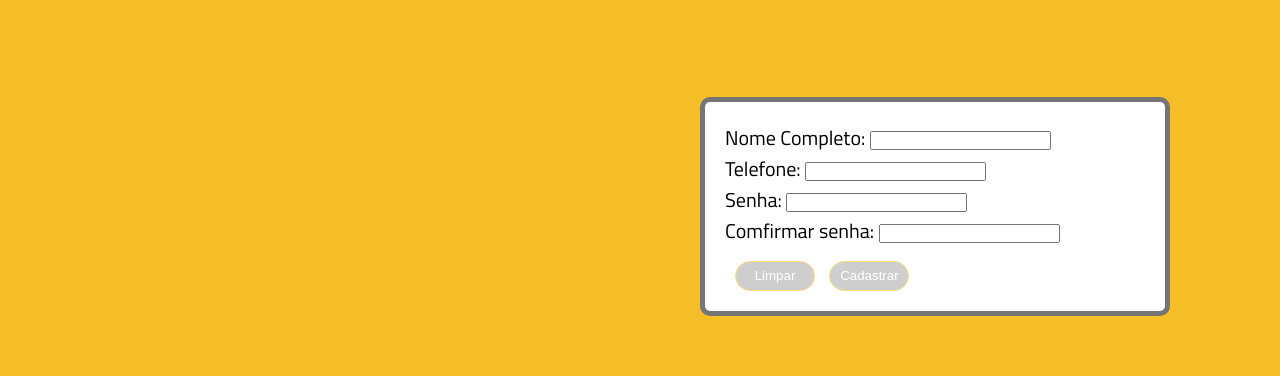
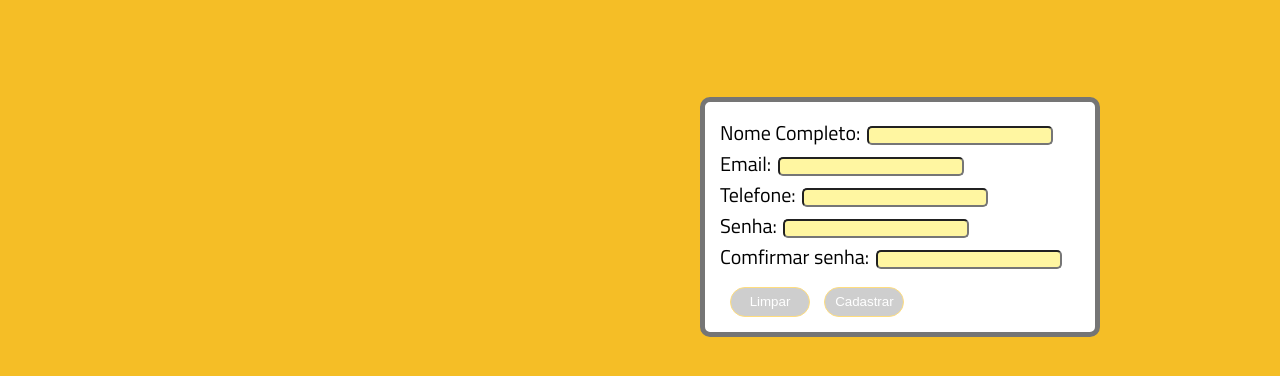
Before and after one commit to NicolasAlvSouza/Projeto-Senac, a plain HTML site: page cadastro.html in a window 1280 px wide. Shown: the part 86-462 px from the top of the page. Drawn offline with Linux system fonts and the light colour scheme.

Commit message:
adição de scripts

```diff
--- a/cadastro.html
+++ b/cadastro.html
@@ -4,6 +4,7 @@
         <meta charset="UTF-8">
         <title>Cadastro</title>
         <link rel="stylesheet" href="estilos/cadastro.css">
+        <script src="scripts.js"> </script>
     </head>
           <header>
              <div class="barra">
@@ -27,22 +28,26 @@
         </header>
         <body>
             <div class="login">
-            <form>
+            <form id="form-usuario">
                 <p>
                 <lable for="nome_completo">Nome Completo:</lable>
-                <input id="nome_completo" type="text">
+                <input class="input" id="nome_completo" type="text">
+                </p>
+                 <p>
+                    <lable for="email">Email:</lable>
+                    <input class="input" id="email" type="text">
                 </p>
                 <p>
                     <lable for="telefone">Telefone:</lable>
-                    <input id="telefone" type="text">
+                    <input class="input" id="telefone" type="text">
                 </p>
                 <p>
                     <lable for="senha">Senha:</lable>
-                    <input id="senha" type="password">
+                    <input class="input" id="senha" type="password">
                 </p>
                  <p>
                     <lable for="comfirmar_senha">Comfirmar senha:</lable>
-                    <input id="comfirmar_senha" type="password">
+                    <input class="input" id="comfirmar_senha" type="password">
                 </p>
                 <div class="botao">
                 <p>
--- a/estilos/cadastro.css
+++ b/estilos/cadastro.css
@@ -80,9 +80,9 @@ h1 {
     margin-left: 700px;
     margin-right: 700px;
     border-radius: 10px;
-    padding: 20px;
+    padding: 15px;
     border: 5px solid rgb(117, 117, 117);
-    width: 470px;
+    width: 400px;
     align-items: center;
 }
 
@@ -96,3 +96,10 @@ h1 {
     margin-top: 15px;
     color: rgb(255, 255, 255);
 }
+
+.input {
+    margin-left: 2px;
+    background-color: rgba(255, 231, 14, 0.39);
+    border-radius: 5px;
+    padding-right: 5px;
+}
--- /dev/null
+++ b/scripts.js
@@ -0,0 +1,5 @@
+const API_URL = 'http://localhost:3000/usuarios'
+
+const formUsuario = document.getElementById('form-usuario')
+
+console.log(formUsuario)
```
Also changed, not shown: index.html (+1 -0 lines), login.html (+4 -0 lines).
